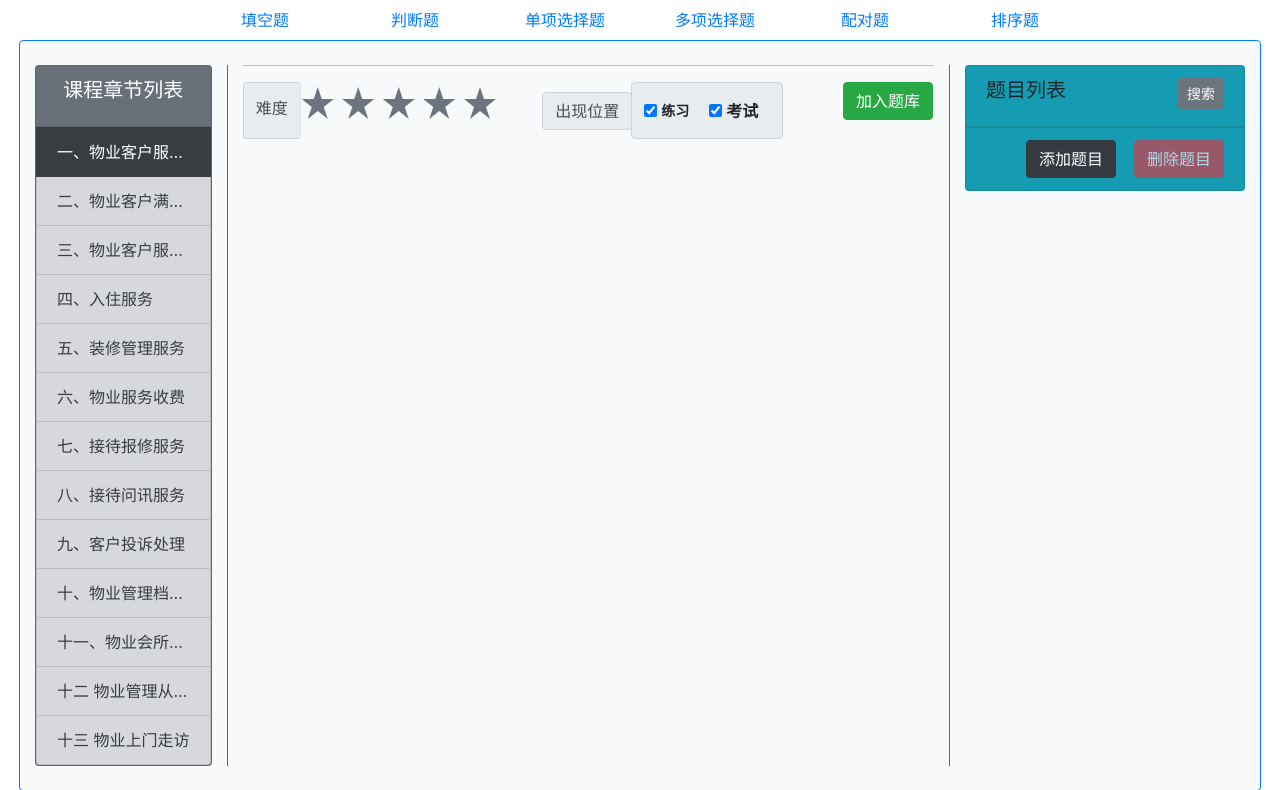
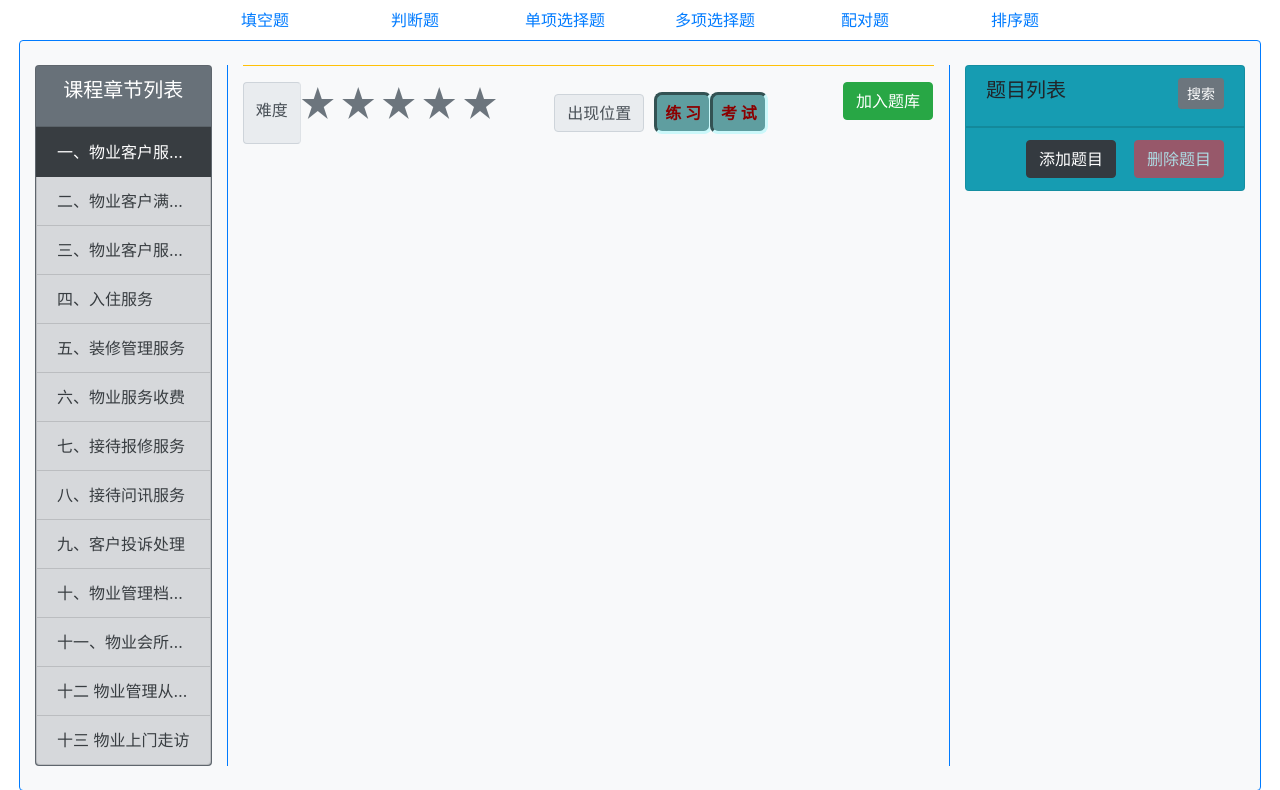
Before and after one commit to ChopinNocture/Python_WebFrame_Std, a Django app: page /course/questions/editor/ in a window 1280 px wide. Shown: the part 56-846 px from the top of the page. Run offline with Django 3.2, Linux system fonts and the light colour scheme; data comes from the database, SQL or seed files in the repository; some libraries are stand-ins or nearby versions.

Commit message:
自制checkbox

```diff
--- a/EduSite/CourseFunApp/forms.py
+++ b/EduSite/CourseFunApp/forms.py
@@ -35,7 +35,7 @@ class TrueOrFalseForm(ModelForm):
             'key': CheckboxInput()
         })
         labels = Q_LABELS_SETTING
-        labels.update({'key':'答案为 正确：'})
+        labels.update({'key':'答案为 正确'})
 
 # 单项选择题
 class ChoiceForm(ModelForm):
--- a/EduSite/Statics/css/edu/teacher.css
+++ b/EduSite/Statics/css/edu/teacher.css
@@ -0,0 +1,50 @@
+.boxChecker input[type='checkbox']{
+    display: inline-block;
+    display: none;
+}
+
+.boxChecker input[type='checkbox']:checked{
+    display: inline-block;
+    display: none;
+}
+
+.boxChecker input[type='checkbox'] + label {
+    font-family: inherit;
+    display: inline-block;
+    font:inherit;
+    color: gray;
+    margin-left: -2px;
+    padding-top: 6px;
+    padding-bottom: 6px;
+    padding-left: 8px;
+    padding-right: 8px;
+    box-sizing: border-box;
+    border-width: medium;
+    border-style: solid;
+    border-radius: 0.5rem;
+    border-color: rgba(1, 41, 48, 0.178);
+}
+
+.boxChecker input[type='checkbox']:checked + label {
+    font-family: inherit;
+    display: inline-block;
+    font:inherit;
+    color: darkred;
+
+    margin-left: -2px;
+    padding-top: 6px;
+    padding-bottom: 6px;
+    padding-left: 8px;
+    padding-right: 8px;
+
+    box-sizing: border-box;
+    background-color: cadetblue;
+
+    border-width: medium;
+    border-style: solid;
+    border-radius: 0.5rem;
+    border-left-color: rgb(51, 82, 83);
+    border-top-color: rgb(51, 82, 83);
+    border-right-color: rgb(203, 248, 250);
+    border-bottom-color:rgb(203, 248, 250);
+}
--- a/EduSite/Templates/base.html
+++ b/EduSite/Templates/base.html
@@ -2,7 +2,10 @@
 <!DOCTYPE html>
 <html lang="zh-cn">
     <head>
-        {% block jsFunctionLib %}{% endblock %}
+        {% block jsFunctionLib %}
+        {% endblock %}
+        {% block pageInclude %}
+        {% endblock %}
     	<meta charset="utf-8">
         <meta name="viewport" content="width=device-width, initial-scale=1, shrink-to-fit=no">
 
--- a/EduSite/Templates/course/questionEditor.html
+++ b/EduSite/Templates/course/questionEditor.html
@@ -66,22 +66,18 @@
                         </div>
                     </div>
 
-                    <div class="col-sm-5 form-inline text-center align-self-auto">
-                        <div class="input-group-prepend">
+                    <div class="col-sm-5 form-inline">
+                        <div class="form-group input-group-prepend p-1 m-2">
                             <span class="input-group-text">出现位置</span>
                         </div>
-                        <div class="input-group-text">
-                            <div class="form-check form-control-sm form-check-inline">
-                                <input class="form-check-input form-control" type="checkbox" name="appear_pos" id="id_in_pra" value="pra" checked>
-                                <label class="form-check-label form-control-plaintext font-weight-bold" for="id_in_pra" disable>
-                                    练习
-                                </label>
+                        <div class="form-inline" >
+                            <div class="boxChecker font-weight-bold">
+                                <input class="" type="checkbox" name="appear_pos" id="id_in_pra" value="pra" checked>
+                                <label for="id_in_pra" disable>练 习</label>
                             </div>
-                            <div class="form-check form-check-inline">
-                                <input class="form-check-input " type="checkbox" name="appear_pos" id="id_in_exm" value="exm" checked>
-                                <label class="form-check-label form-control-plaintext font-weight-bold" for="id_in_exm" disable>
-                                    考试
-                                </label>
+                            <div class="boxChecker font-weight-bold">
+                                <input class="" type="checkbox" name="appear_pos" id="id_in_exm" value="exm" checked>
+                                <label for="id_in_exm" disable>考 试</label>
                             </div>
                         </div>
                     </div>
@@ -122,3 +118,7 @@
     <script type="text/javascript" src="{% static 'js/course/question-form.js' %}"></script>
     {% include "top_layer.html" %}
 {% endblock %}
+
+{% block pageInclude %}
+    <link rel="stylesheet" href="{% static 'css/edu/teacher.css' %}"/>
+{% endblock %}
```
